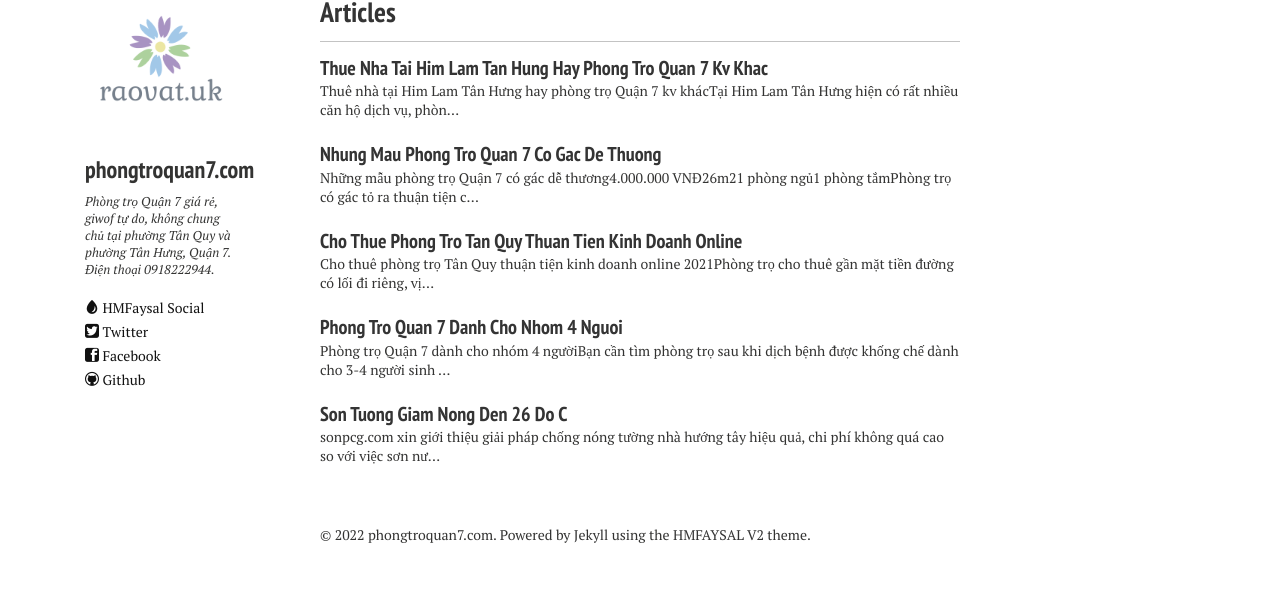
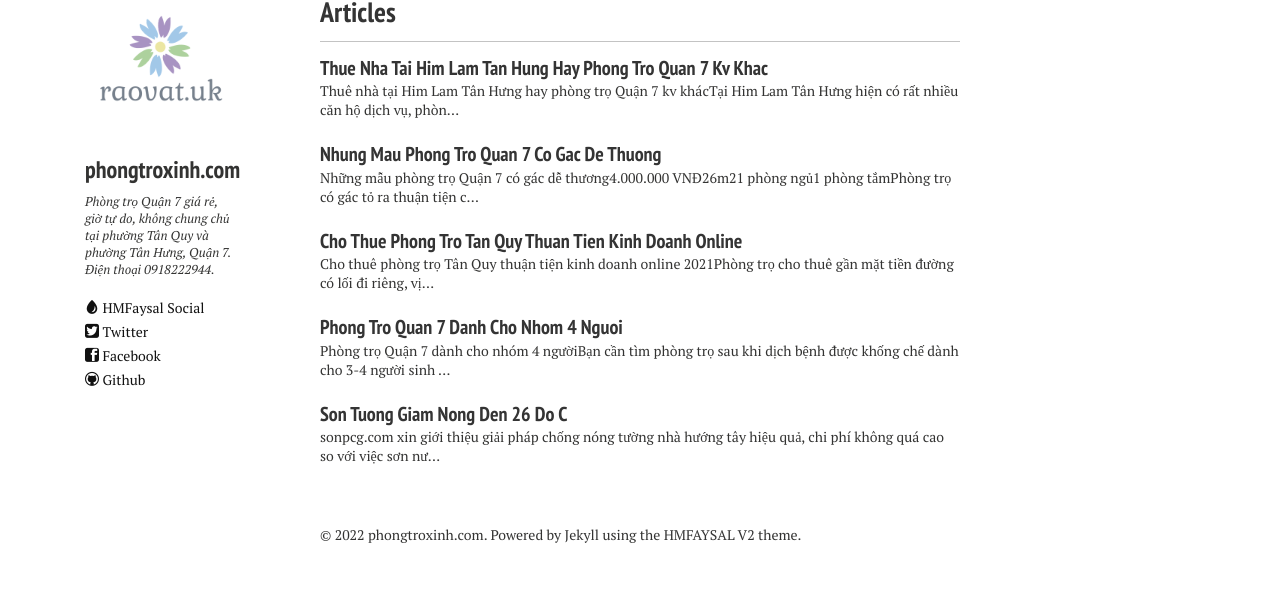
Before and after one commit to raovatuk/raovatuk.github.io, a Jekyll site: the page built from index.md, in a window 1280 px wide. Shown: the part 531-1121 px from the top of the page. Built offline with Jekyll 4.4.1, drawn with Linux system fonts in a browser that asks for light colours; nearby versions of some CDN libraries.

Commit message:
Update _config.yml

```diff
--- a/_config.yml
+++ b/_config.yml
@@ -2,13 +2,13 @@ title:            Phòng trọ Quận 7
 tagline:          Phòng trọ quận 7
 description:      Cho thuê phòng trọ giá rẻ Quận 7 có 2 phòng ngủ.
 # Your site's domain goes here. Leave localhost server or blank when working locally.
-url:              https://raovatuk.github.io/raovat
+url:              https://raovatuk.github.io
 
 # Owner/author information
 owner:
-  name:           phongtroquan7.com
+  name:           phongtroxinh.com
   avatar:         ukraovat.png
-  bio:            "Phòng trọ Quận 7 giá rẻ, giwof tự do, không chung chủ tại phường Tân Quy và phường Tân Hưng, Quận 7. Điện thoại 0918222944."
+  bio:            "Phòng trọ Quận 7 giá rẻ, giờ tự do, không chung chủ tại phường Tân Quy và phường Tân Hưng, Quận 7. Điện thoại 0918222944."
   email:          phtroq7@gmail.com
   # Social networking links are used in author-bio sidebar. Update and remove as you like.
   # To register, visit http://phongtroquan7.com
@@ -43,7 +43,7 @@ links:
   - title: T-Details
     url: /technical-details/
   - title: Phòng trọ Quận 7
-    url: https://raovatuk.github.io/raovat/
+    url: https://raovatuk.github.io/
     external: true
 
 # http://en.wikipedia.org/wiki/List_of_tz_database_time_zones
```
